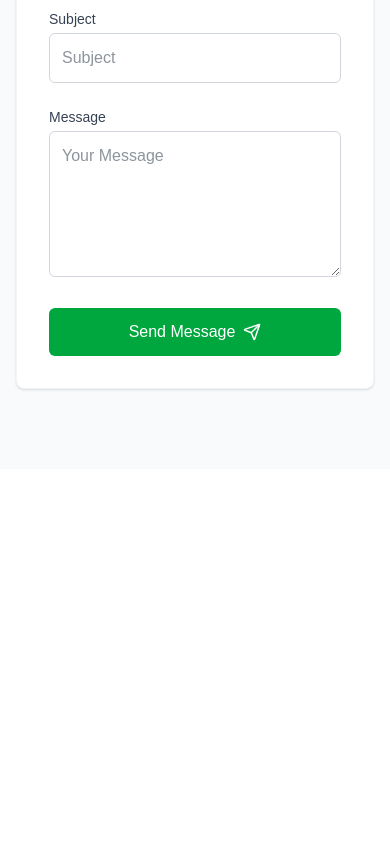
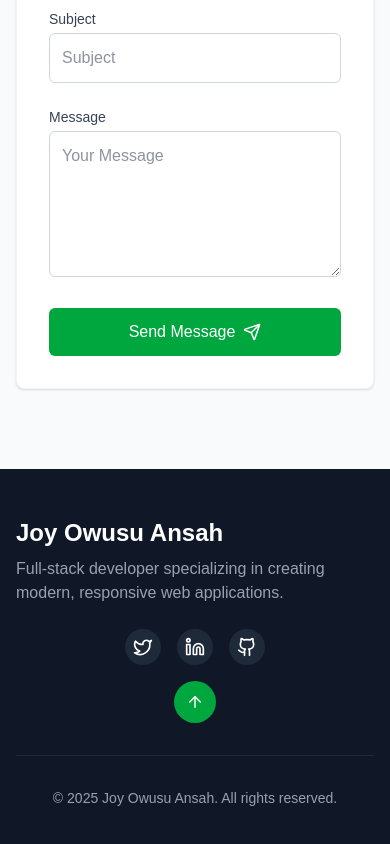
Before and after one commit to aduuuna/FUTURE_FS_01, a Next.js app in the folder my-portfolio/: page / in a window 390 px wide. Shown: the part 8802-9646 px from the top of the page. Before the commit the page ends 9271 px from the top, so only its background shows below. Built offline with nearby package versions, Linux system fonts and the light colour scheme.

Commit message:
Added footer section

```diff
--- a/my-portfolio/app/components/Footer.js
+++ b/my-portfolio/app/components/Footer.js
@@ -0,0 +1,74 @@
+import Link from 'next/link';
+import { Github, Linkedin, Twitter, ArrowUp } from 'lucide-react';
+
+export default function Footer() {
+  const scrollToTop = () => {
+    window.scrollTo({
+      top: 0,
+      behavior: 'smooth'
+    });
+  };
+
+  return (
+    <footer className="bg-gray-900 dark:bg-gray-950 text-white py-12 relative">
+      <div className="container mx-auto px-4">
+        <div className="flex flex-col md:flex-row justify-between items-center">
+          <div className="mb-6 md:mb-0">
+            <Link href="/" className="text-2xl font-bold text-white hover:text-green-500 transition-colors">
+              Joy Owusu Ansah
+            </Link>
+            <p className="mt-2 text-gray-400 max-w-md">
+              Full-stack developer specializing in creating modern, responsive web applications.
+            </p>
+          </div>
+
+          <div className="flex flex-col items-center md:items-end">
+            <div className="flex space-x-4 mb-4">
+                <a
+                    href="https://x.com/ayew_pelle"
+                    target="_blank"
+                    rel="noopener noreferrer"
+                    className="p-2 bg-gray-800 hover:bg-green-600 rounded-full transition-colors"
+                    aria-label="Twitter"
+                >
+                    <Twitter size={20} />
+                </a>
+                <a
+                    href="https://www.linkedin.com/in/joy-owusu-ansah"
+                    target="_blank"
+                    rel="noopener noreferrer"
+                    className="p-2 bg-gray-800 hover:bg-green-600 rounded-full transition-colors"
+                    aria-label="LinkedIn"
+                >
+                    <Linkedin size={20} />
+                </a>
+                <a
+                    href="https://github.com/aduuuna"
+                    target="_blank"
+                    rel="noopener noreferrer"
+                    className="p-2 bg-gray-800 hover:bg-green-600 rounded-full transition-colors"
+                    aria-label="GitHub"
+                >
+                    <Github size={20} />
+                </a>
+            </div>
+
+            <button
+              onClick={scrollToTop}
+              className="p-3 bg-green-600 hover:bg-green-700 rounded-full transition-colors"
+              aria-label="Back to top"
+            >
+              <ArrowUp size={18} />
+            </button>
+          </div>
+        </div>
+
+        <div className="mt-8 pt-8 border-t border-gray-800 text-center">
+          <p className="text-gray-400 text-sm">
+            © {new Date().getFullYear()} Joy Owusu Ansah. All rights reserved.
+          </p>
+        </div>
+      </div>
+    </footer>
+  );
+}
--- a/my-portfolio/app/page.js
+++ b/my-portfolio/app/page.js
@@ -5,6 +5,7 @@ import About from "./components/About";
 import Resume from "./components/Resume";
 import Projects from "./components/Projects";
 import Contact from "./components/Contact";
+import Footer from "./components/Footer";
 
 export default function Home() {
   return (
@@ -15,6 +16,7 @@ export default function Home() {
     <Resume />
     <Projects />
     <Contact />
+    <Footer />
     </div>
   );
 }
```
